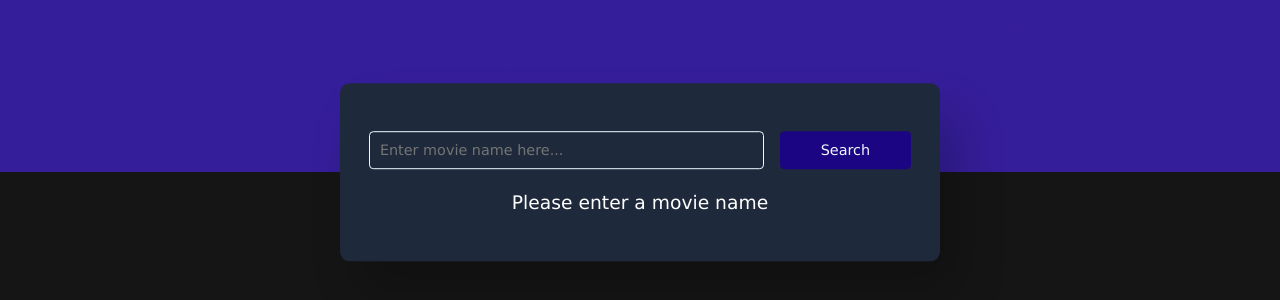
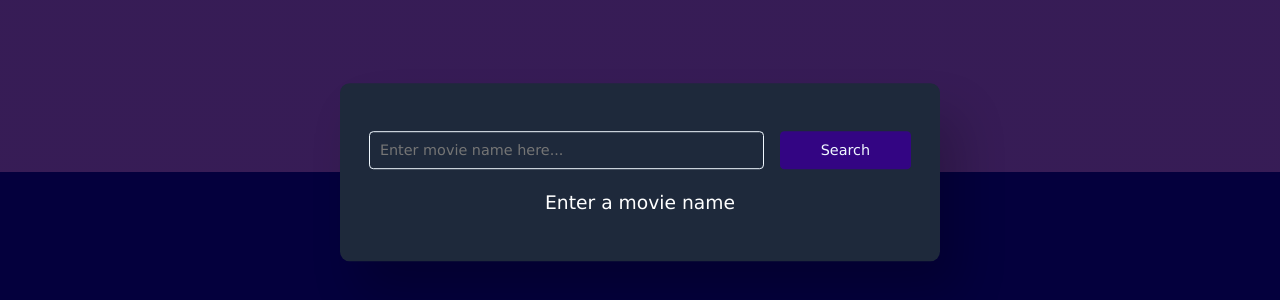
Before and after one commit to Forsho11/movie-guide-app, a plain HTML site: page index.html in a window 1280 px wide. Shown: the part 228-528 px from the top of the page. Drawn offline with Linux system fonts and the light colour scheme.

Commit message:
Change of the colors.

```diff
--- a/index.js
+++ b/index.js
@@ -11,7 +11,7 @@ let receiveMovie = () => {
     //if field is empty
 
     if(movieName.length <= 0){
-        result.innerHTML = '<h3 class="msg">Please enter a movie name </h3>';
+        result.innerHTML = '<h3 class="msg">Enter a movie name</h3>';
     }
 
 
--- a/style.css
+++ b/style.css
@@ -8,7 +8,7 @@
 
 body{
     height: 100vh;
-    background: linear-gradient(rgba(28, 2, 141, 0.89) 50%, rgba(0, 0, 0, 0.918) 50%)
+    background: linear-gradient(rgba(30, 0, 65, 0.89) 50%, rgb(4, 0, 61) 50%)
 }
 
 .container{
@@ -49,7 +49,7 @@ body{
 }
 
 .search-container button{
-    background-color:rgba(28, 2, 141, 0.89) ;
+    background-color:rgba(55, 2, 141, 0.89) ;
     border: none;
     cursor: pointer;
     color: aliceblue;
```
